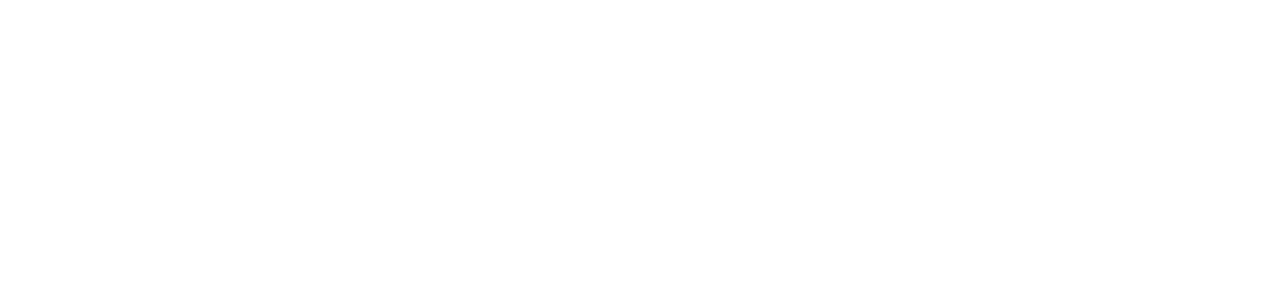
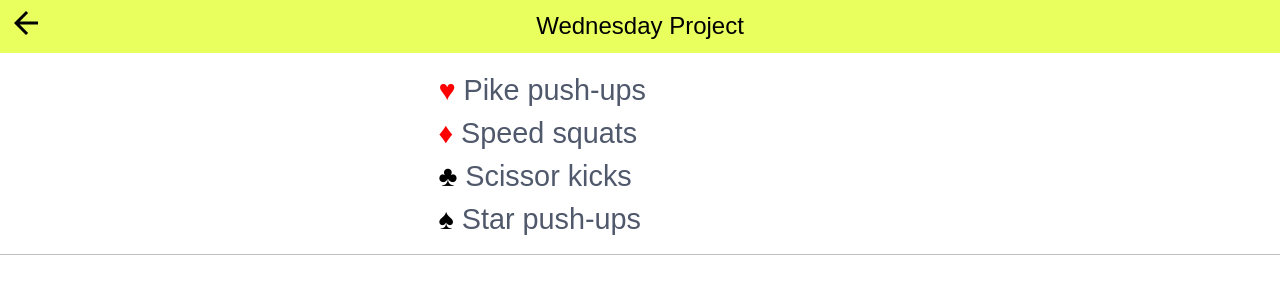
Before and after one commit to aaronbieber/deck-workout, a React (Create React App) app: page /exercises in a window 1280 px wide. Shown: the top 300 px of the page. Built offline with nearby package versions, Linux system fonts and the light colour scheme.

Commit message:
Basic route-based settings page
Still need to rename it from "exercises" to "settings."

```diff
--- /dev/null
+++ b/src/components/Cards.js
@@ -0,0 +1,16 @@
+import React, { Component } from 'react'
+import CardRow from './CardRow'
+
+export default class Cards extends Component {
+    render() {
+        return (
+            <div className="cards">
+              {Object.keys(this.props.exercises).map(suit => {
+                  var e = this.props.exercises[suit];
+                  var key = 'card-' + suit;
+                  return <CardRow key={ key } suit={ suit } exercise={ e }/>
+              })}
+            </div>
+        )
+    }
+}
--- a/src/components/DeckWorkout.js
+++ b/src/components/DeckWorkout.js
@@ -5,21 +5,14 @@ import VisibleDrawControls from '../containers/VisibleDrawControls'
 import VisibleProgressBar from '../containers/VisibleProgressBar'
 import VisibleCardTable from '../containers/VisibleCardTable'
 import VisibleTimer from '../containers/VisibleTimer'
+import VisibleCards from '../containers/VisibleCards'
 
 export default class DeckWorkout extends Component {
     render() {
         return (
             <div>
               <NavBar />
-
-              <div className="cards">
-                {Object.keys(this.props.exercises).map(suit => {
-                    var e = this.props.exercises[suit];
-                    var key = 'card-' + suit;
-                    return <CardRow key={ key } suit={ suit } exercise={ e }/>
-                })}
-              </div>
-
+              <VisibleCards exercises={ this.props.exercises }/>
               <VisibleProgressBar />
               <VisibleTimer />
               <VisibleDrawControls />
--- a/src/components/Exercises.js
+++ b/src/components/Exercises.js
@@ -1,9 +1,14 @@
 import React, { Component } from 'react';
+import NavBar from './NavBar'
+import VisibleCards from '../containers/VisibleCards'
 
 export default class Exercises extends Component {
     render() {
         return (
-            <div></div>
+            <div>
+              <NavBar />
+              <VisibleCards exercises={ this.props.exercises }/>
+            </div>
         );
     }
 }
--- a/src/components/NavBar.js
+++ b/src/components/NavBar.js
@@ -1,14 +1,30 @@
-import React, { Component } from 'react';
+import React, { Component } from 'react'
+import { NavLink } from 'react-router-dom'
 
 export default class NavBar extends Component {
     render() {
         return (
             <header className="navbar">
-              <section></section>
+              <section className="navbar-section navbar-icon">
+                <NavLink
+                  to="/"
+                  activeClassName="hide-link"
+                  exact={ true }>
+                  <img src="/images/back.png"
+                       alt="Back" />
+                </NavLink>
+              </section>
               <section className="navbar-center">
                 <h1>Wednesday Project</h1>
               </section>
-              <section></section>
+              <section className="navbar-section navbar-icon navbar-icon-right">
+                <NavLink
+                  to="/exercises"
+                  activeClassName="hide-link">
+                  <img src="/images/settings.png"
+                       alt="Settings" />
+                </NavLink>
+              </section>
             </header>
         );
     }
--- /dev/null
+++ b/src/containers/VisibleCards.js
@@ -0,0 +1,13 @@
+import { connect } from 'react-redux';
+import Cards from '../components/Cards';
+
+const mapStateToProps = state => ({})
+
+const mapDispatchToProps = dispatch => ({})
+
+const VisibleCards = connect(
+    mapStateToProps,
+    mapDispatchToProps
+)(Cards)
+
+export default VisibleCards
--- a/src/containers/VisibleExercises.js
+++ b/src/containers/VisibleExercises.js
@@ -2,6 +2,7 @@ import { connect } from 'react-redux'
 import Exercises from '../components/Exercises.js'
 
 const mapStateToProps = state => ({
+    exercises: state.workout.exercises
 });
 
 const mapDispatchToProps = dispatch => ({
--- a/src/index.css
+++ b/src/index.css
@@ -31,6 +31,15 @@ html, body {
 .navbar h1 {
     font-size: 1.5em;
     margin: 0.5em 0 0.5em 0;
+}
+
+.navbar-icon {
+    padding-left: 0.5em;
+    padding-right: 0.5em;
+}
+
+.navbar-icon-right {
+    text-align: right;
 }
 
 .cards {
@@ -122,3 +131,7 @@ html, body {
     background-color: white;
     border: 1px solid #70e224;
 }
+
+.hide-link {
+    display: none;
+}
--- /dev/null
+++ b/src/reducers/app.js
@@ -0,0 +1,5 @@
+import * as types from '../actions/actionTypes'
+
+const initialState = {
+    setup: false
+}
```
Also changed, not shown: public/images/back.png (added), public/images/settings.png (added).
